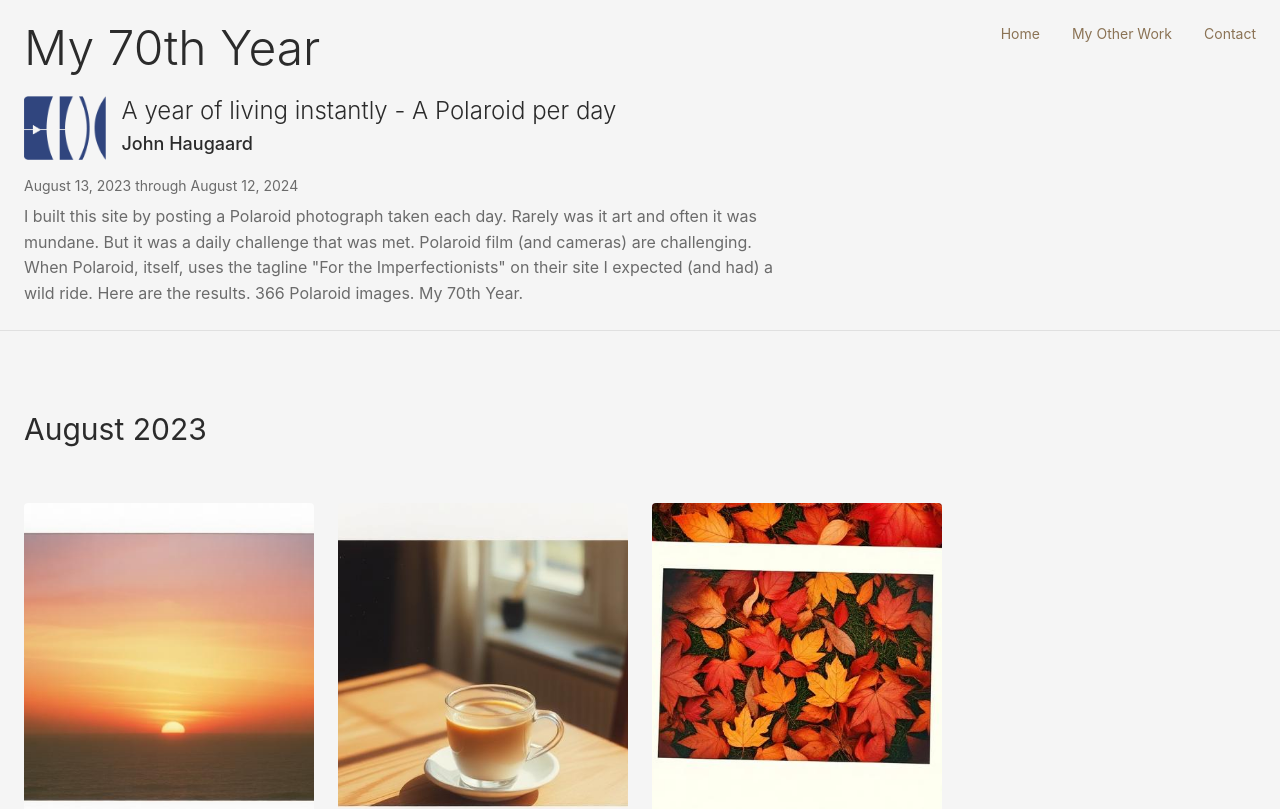
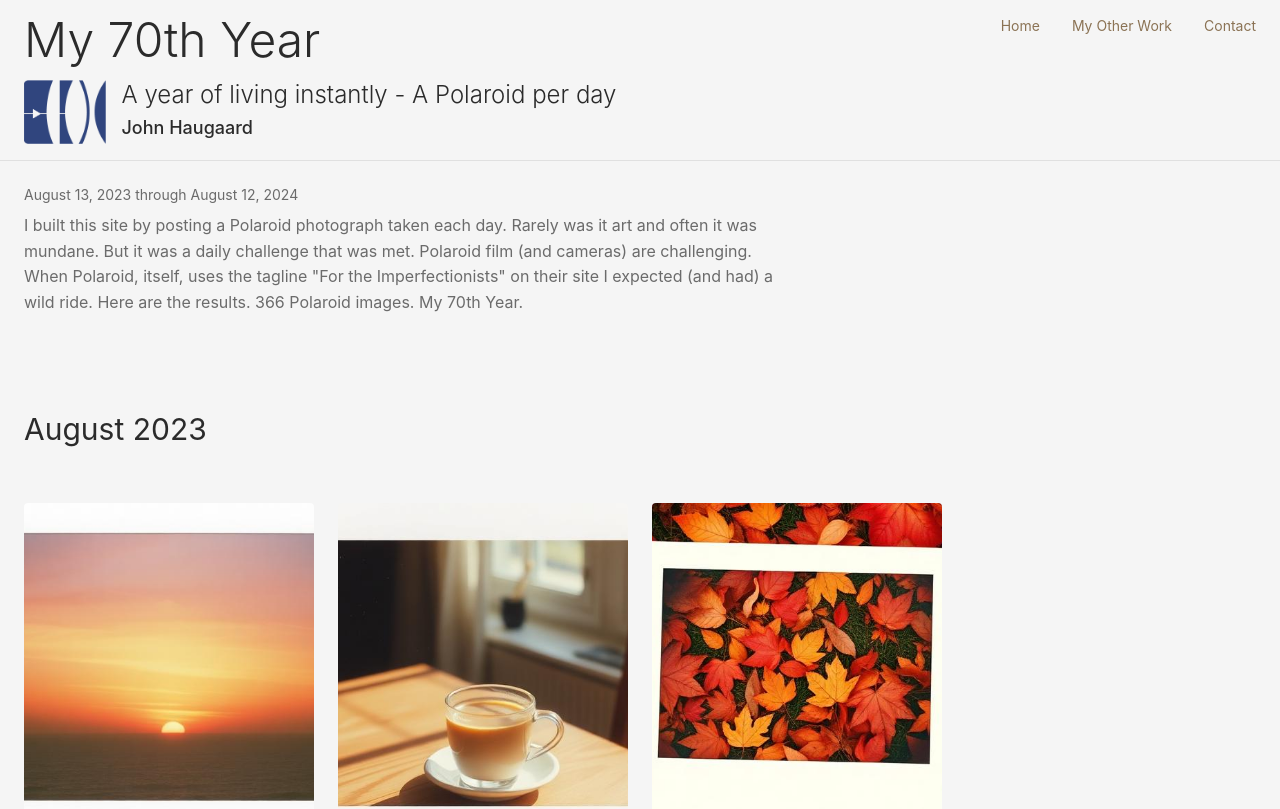
Before and after one commit to JHaugaard/seventy-spark-revive, a React (Vite) app: page / in a window 1280 px wide. Shown: the top 809 px of the page. Built offline with nearby package versions, Linux system fonts and the light colour scheme; the HTML template or start-up script is replaced by a standard one.

Commit message:
Refactor header for sticky elements

```diff
--- a/src/components/gallery/Header.tsx
+++ b/src/components/gallery/Header.tsx
@@ -3,9 +3,10 @@ import logo from "@/assets/collected-light-logo.png";
 
 const Header = () => {
   return (
+    <>
       <header className="sticky top-0 bg-background/95 backdrop-blur-sm z-50 border-b border-border">
-      <div className="max-w-[1400px] mx-auto px-6 py-6">
-        <div className="flex justify-between items-start mb-6">
+        <div className="max-w-[1400px] mx-auto px-6 py-4">
+          <div className="flex justify-between items-start mb-4">
             <h1 className="text-5xl font-light text-foreground">My 70th Year</h1>
             <nav className="flex gap-8">
               <Link
@@ -28,7 +29,7 @@ const Header = () => {
               </Link>
             </nav>
           </div>
-        <div className="flex items-start gap-4 mb-4">
+          <div className="flex items-start gap-4">
             <img
               src={logo}
               alt="Collected Light"
@@ -39,6 +40,10 @@ const Header = () => {
               <p className="text-lg font-medium text-foreground">John Haugaard</p>
             </div>
           </div>
+        </div>
+      </header>
+
+      <div className="max-w-[1400px] mx-auto px-6 pt-6 pb-4">
         <div className="space-y-2">
           <p className="text-sm text-muted-foreground">August 13, 2023 through August 12, 2024</p>
           <p className="text-muted-foreground max-w-3xl">
@@ -49,7 +54,7 @@ const Header = () => {
           </p>
         </div>
       </div>
-    </header>
+    </>
   );
 };
 
```
Lines whose indentation alone changed are shown as unchanged.
